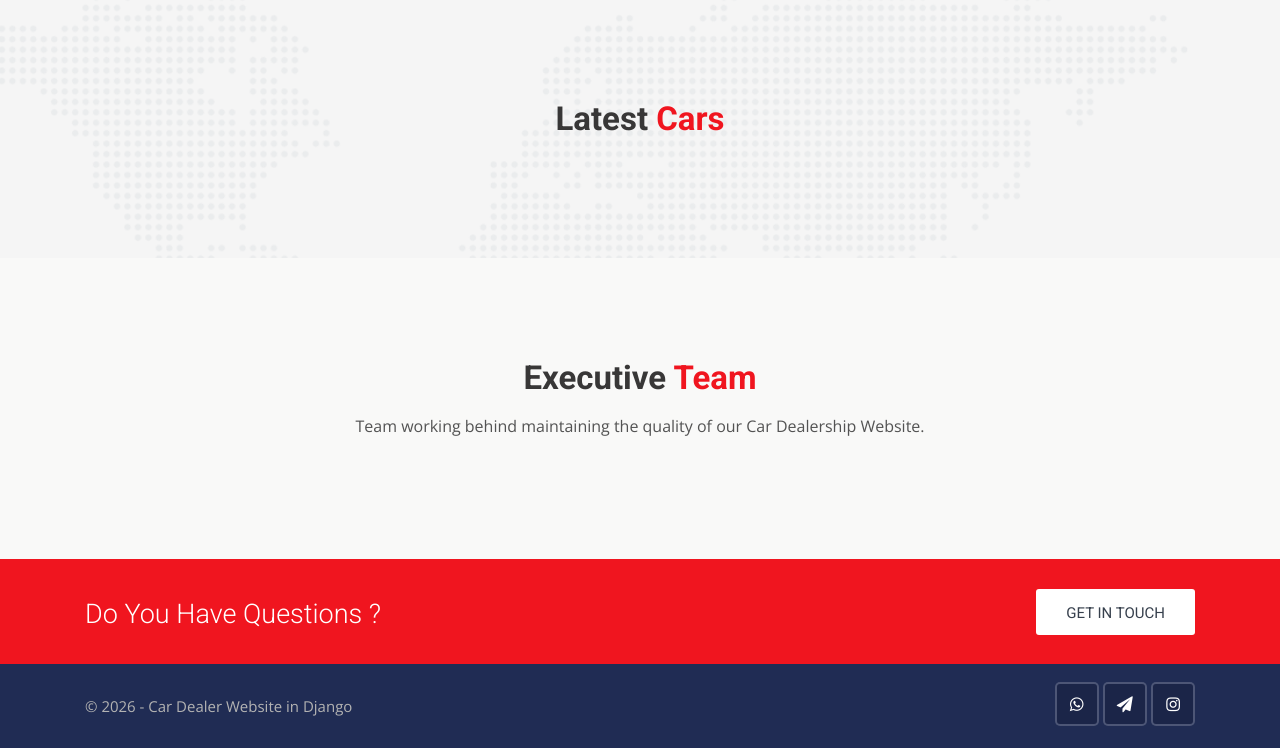
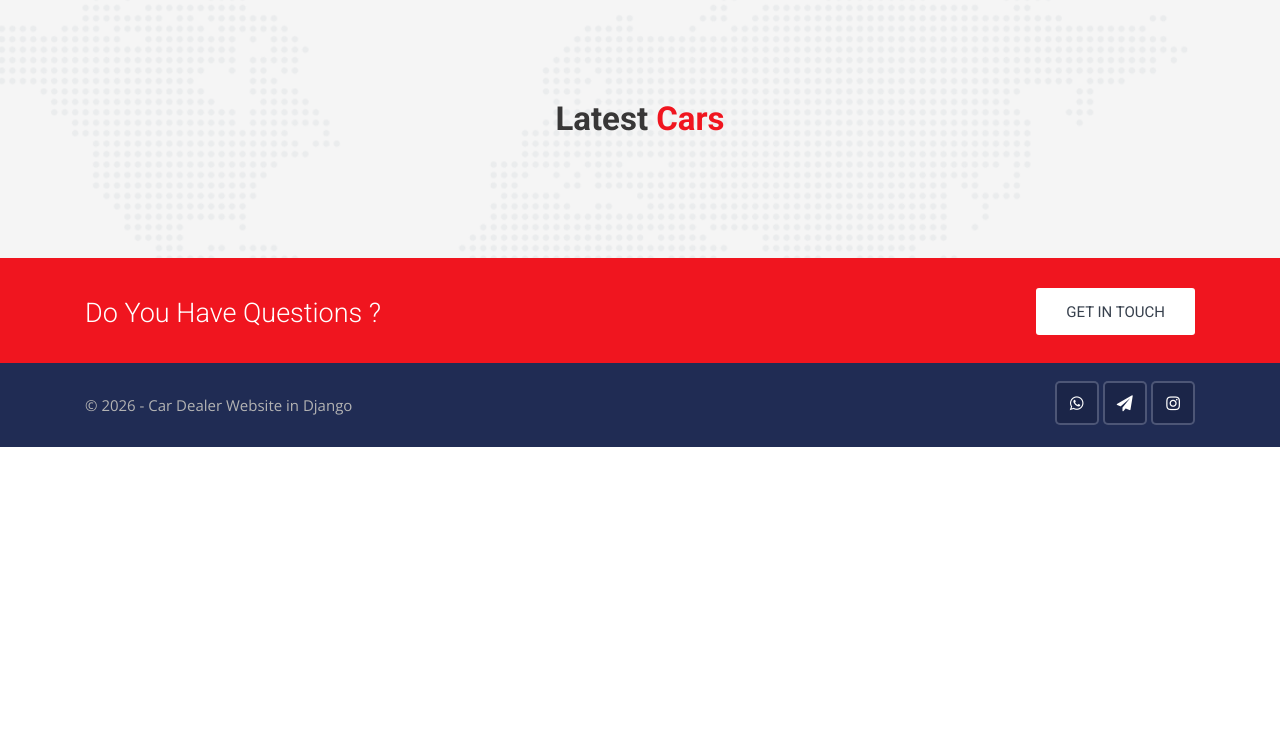
Before and after one commit to OlzhekeIT/Avto_Salon, a Django app: page / in a window 1280 px wide. Shown: the part 1167-1915 px from the top of the page. After the commit the page ends 1614 px from the top, so only its background shows below. Run offline with Django 3.2, Linux system fonts and the light colour scheme; data that the repository does not hold is empty; parts of the project's set-up code (start-up, migrations or seed data) failed here and were passed over; some libraries are stand-ins or nearby versions.

Commit message:
Remove Executive Team section and clean up contact information (Web and Fax)

```diff
--- a/templates/pages/home.html
+++ b/templates/pages/home.html
@@ -295,43 +295,6 @@
 <!-- Rent car end -->
 
 
-<!-- Our team start -->
-<div class="our-team content-area bg-grea-3">
-    <div class="container">
-        <!-- Main title -->
-        <div class="main-title">
-            <h1>Executive <span>Team</span></h1>
-            <p>Team working behind maintaining the quality of our Car Dealership Website.</p>
-        </div>
-        <!-- Slick slider area start -->
-        <div class="slick-slider-area clearfix">
-            <div class="row slick-carousel" data-slick='{"slidesToShow": 4, "responsive":[{"breakpoint": 1024,"settings":{"slidesToShow": 2}}, {"breakpoint": 768,"settings":{"slidesToShow": 1}}]}'>
-              {% for team in teams %}
-                <div class="slick-slide-item">
-                    <div class="team-1">
-                        <div class="photo">
-                            <a href="#">
-                                <img src="{{ team.photo.url }}" alt="team-1" class="img-fluid">
-                            </a>
-                            <div class="social-list clearfix">
-                                <a href="{{team.facebook_link}}" target="_blank" class="facebook-bg"><i class="fa fa-facebook"></i></a>
-                                <a href="{{team.twitter_link}}" target="_blank" class="twitter-bg"><i class="fa fa-twitter"></i></a>
-                                <a href="{{team.google_plus_link}}" target="_blank" class="google-bg"><i class="fa fa-google"></i></a>
-                            </div>
-                        </div>
-                        <div class="details">
-                            <h4><a href="#">{{team.first_name}} {{team.last_name}}</a></h4>
-                            <h5>{{team.designation}}</h5>
-                        </div>
-                    </div>
-                </div>
-              {% endfor %}
-            </div>
-        </div>
-    </div>
-</div>
-<!-- Our team end -->
-
 <!-- Intro section start -->
 <div class="intro-section">
     <div class="container">
```
Also changed, not shown: templates/pages/about.html (+0 -38 lines), templates/pages/contact.html (+1 -19 lines).
